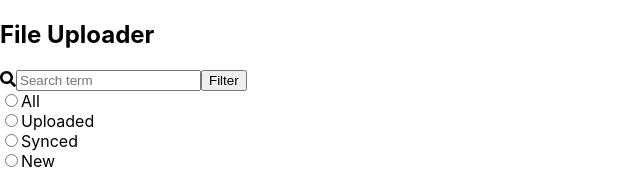
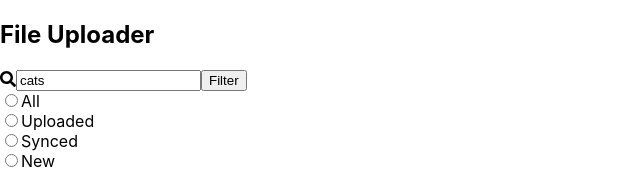
Before and after one commit to mr-dojo/file-uploader, a React (Create React App) app: page / in a window 1280 px wide. Shown: the top 169 px of the page, without its empty margins (0-640 px from the left). Built offline with nearby package versions, Linux system fonts and the light colour scheme.

Commit message:
Connected SearchBox to its state value "searchTerm"

```diff
--- a/src/SearchBar/SearchBar.js
+++ b/src/SearchBar/SearchBar.js
@@ -11,8 +11,8 @@ class SearchBar extends Component {
           <h1>File Uploader</h1>
         </header>
         <div className="SearchBar__controls">
-          <SearchBox/>
-          <FilterOptions/>
+          <SearchBox searchTerm={this.props.searchTerm}/>
+          <FilterOptions filterOption={this.props.filterOption}/>
         </div>
       </section>
     );
--- a/src/SearchBar/SearchBox/SearchBox.js
+++ b/src/SearchBar/SearchBox/SearchBox.js
@@ -8,7 +8,7 @@ class SearchBox extends Component {
     return (
       <form className="SearchBox">
         <FontAwesomeIcon icon={faSearch}/>
-        <input placeholder="Search term"/>
+        <input placeholder="Search term" value={this.props.searchTerm}/>
         <button type='submit'>Filter</button>
       </form>
     );
```
